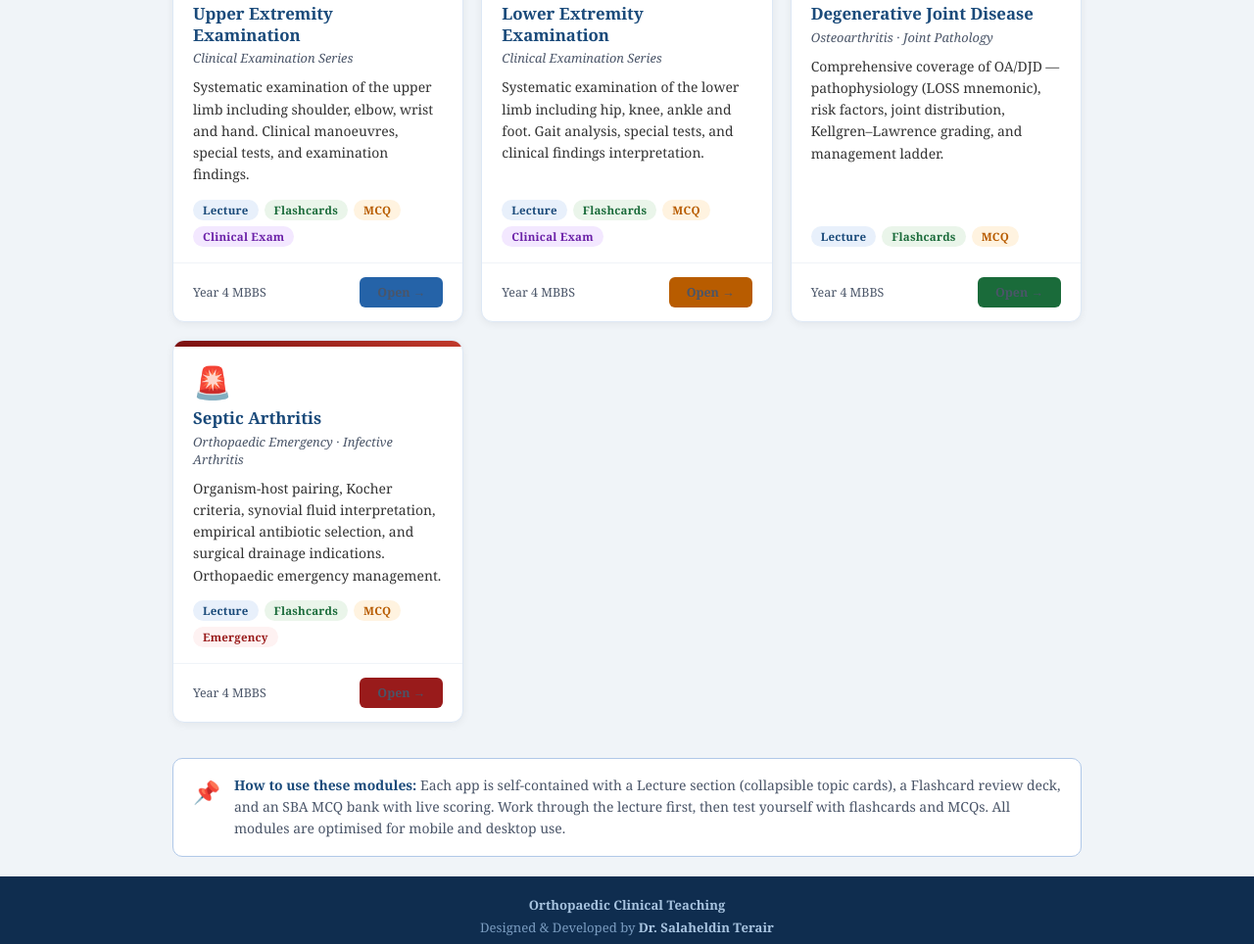
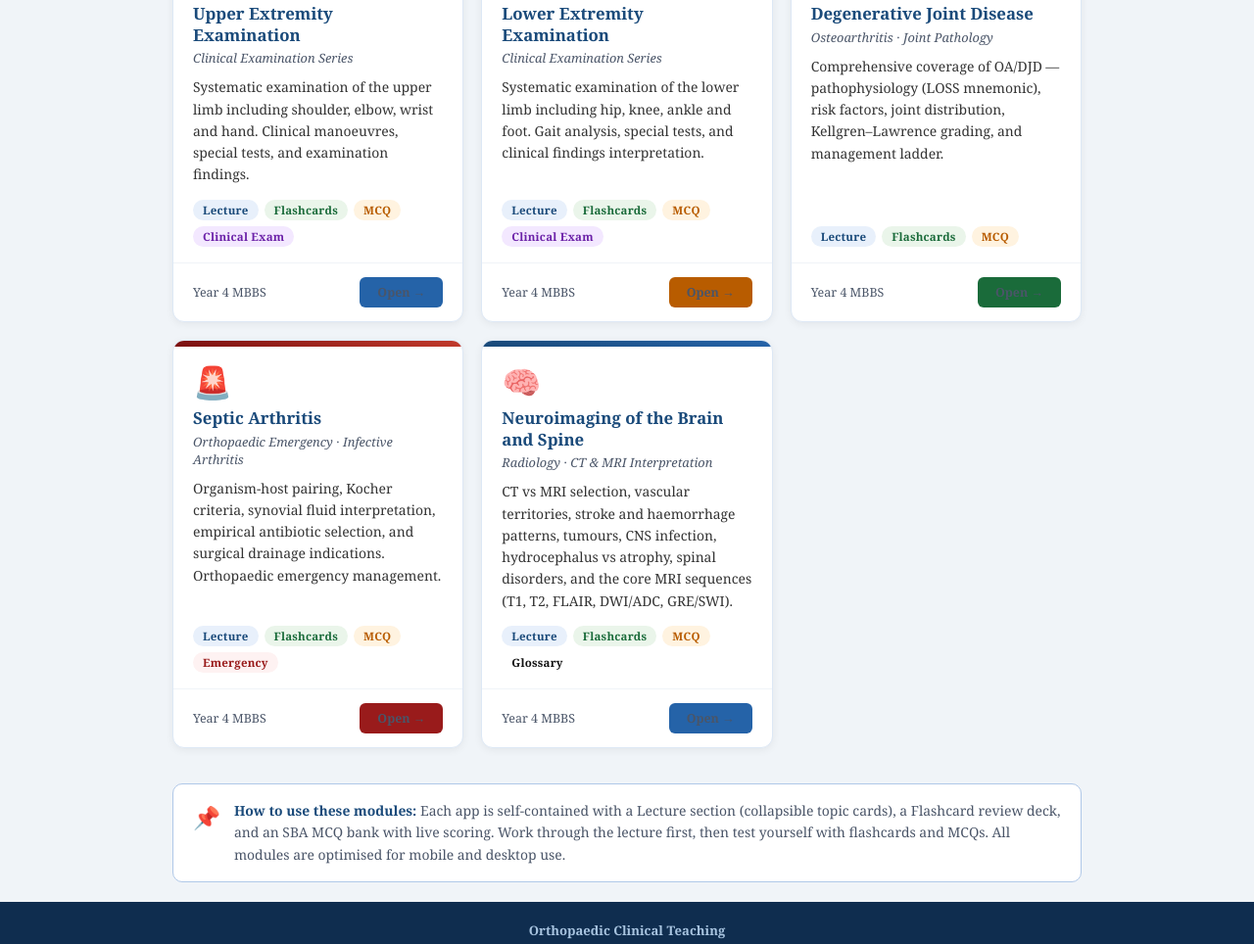
Before and after one commit to salahterair/Orthopedic, a plain HTML site: page index.html in a window 1280 px wide. Shown: the part 513-1477 px from the top of the page at 98% size. Drawn offline with Linux system fonts and the light colour scheme.

Commit message:
Add Neuroimaging card to index.html

```diff
--- a/index.html
+++ b/index.html
@@ -199,7 +199,26 @@ footer a:hover{text-decoration:underline}
       <span class="open-btn red">Open →</span>
     </div>
   </a>
-
+<!-- CARD 5: Neuroimaging of the Brain and Spine -->
+<a class="app-card" href="neuroimaging-brain-spine.html">
+  <div class="card-stripe blue"></div>
+  <div class="card-body">
+    <div class="card-icon">🧠</div>
+    <div class="card-title">Neuroimaging of the Brain and Spine</div>
+    <div class="card-subtitle">Radiology · CT & MRI Interpretation</div>
+    <div class="card-desc">CT vs MRI selection, vascular territories, stroke and haemorrhage patterns, tumours, CNS infection, hydrocephalus vs atrophy, spinal disorders, and the core MRI sequences (T1, T2, FLAIR, DWI/ADC, GRE/SWI).</div>
+    <div class="card-tags">
+      <span class="tag tag-lecture">Lecture</span>
+      <span class="tag tag-flash">Flashcards</span>
+      <span class="tag tag-mcq">MCQ</span>
+      <span class="tag tag-glossary">Glossary</span>
+    </div>
+  </div>
+  <div class="card-footer">
+    <span>Year 4 MBBS</span>
+    <span class="open-btn blue">Open →</span>
+  </div>
+</a>
 </div>
 
 <!-- INFO STRIP -->
```
